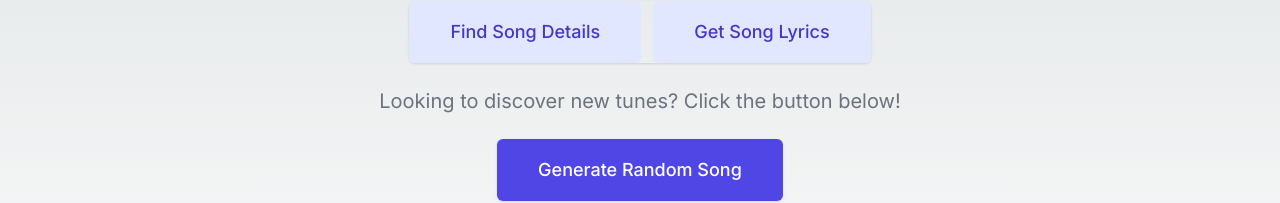
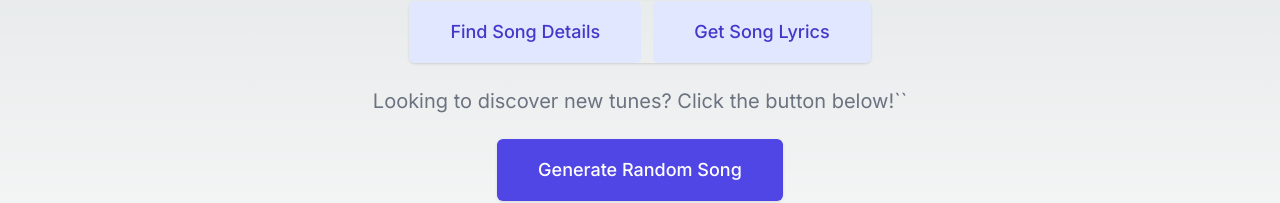
Before and after one commit to maecison/tune-finder-project, a Next.js app: page / in a window 1280 px wide. Shown: the part 365-568 px from the top of the page. Built offline with nearby package versions, Linux system fonts and the light colour scheme.

Commit message:
Update page.js

```diff
--- a/app/page.js
+++ b/app/page.js
@@ -32,7 +32,7 @@ export default function Home() {
           </div>
 
           <p className="mt-3 mb-3 max-w-md mx-auto text-base text-gray-500 sm:text-lg md:mt-3 md:text-xl md:max-w-3xl">
-            Looking to discover new tunes? Click the button below!
+            Looking to discover new tunes? Click the button below!``
           </p>
 
           <div className="rounded-md shadow mt-3">
```
